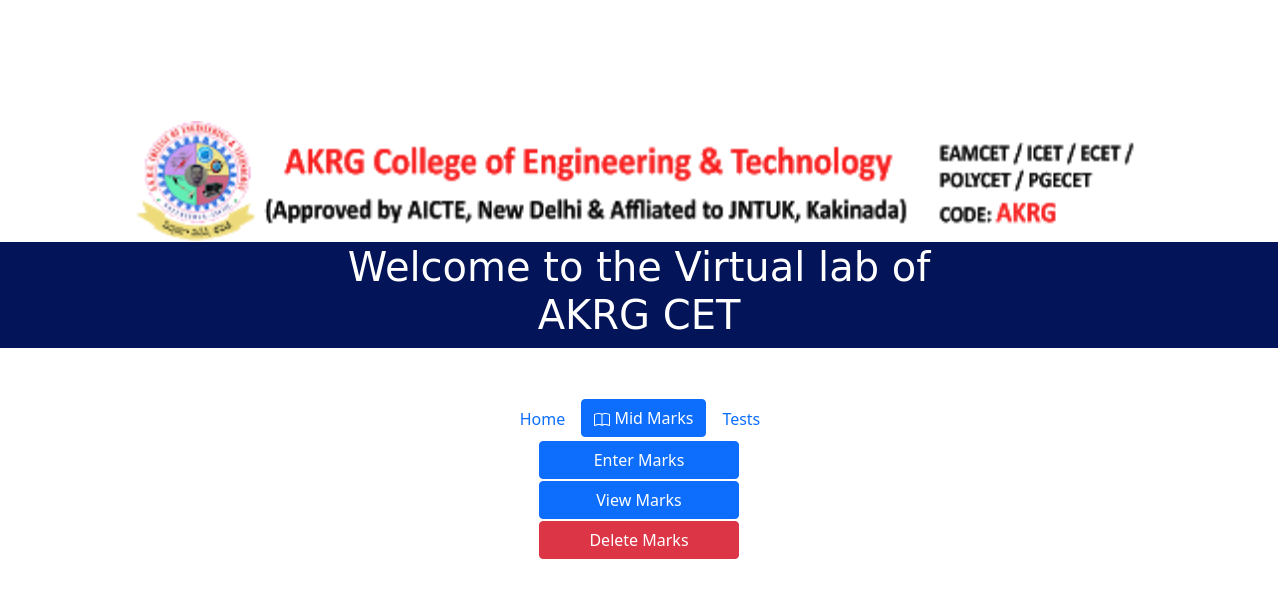
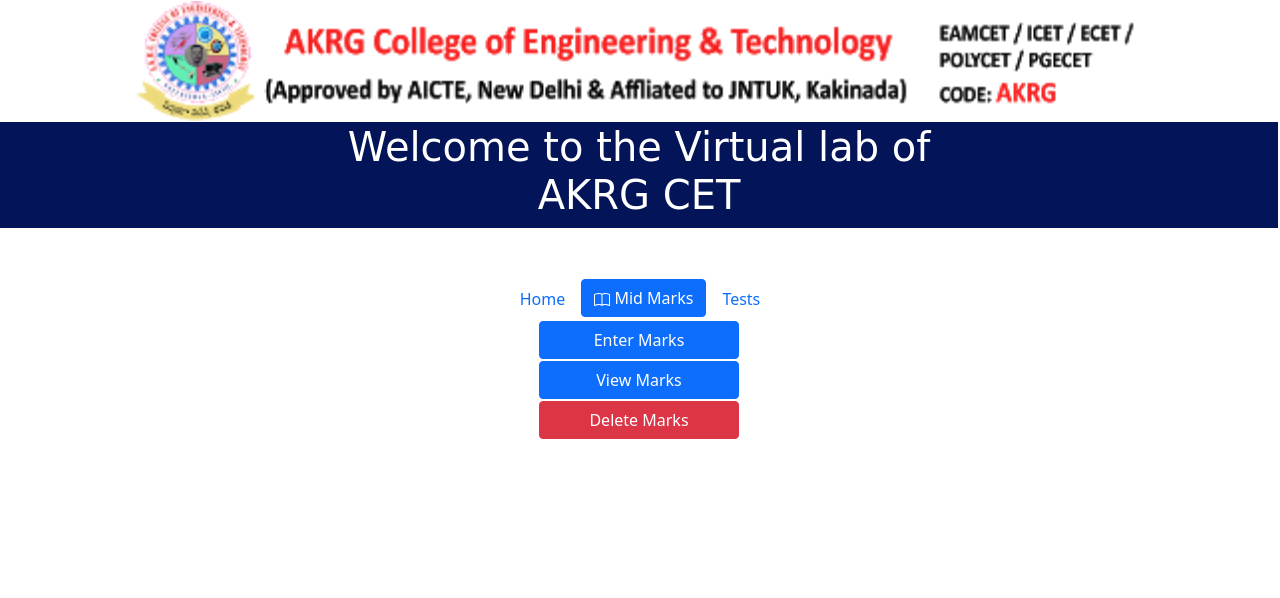
Before and after one commit to sudeepdeep/akrgvlcp1, a Flask app: page /final in a window 1280 px wide. Shown: the top 598 px of the page. Run offline with Flask 2, Linux system fonts and the light colour scheme; some libraries are stand-ins or nearby versions.

Commit message:
Update firebase.html

```diff
--- a/templates/firebase.html
+++ b/templates/firebase.html
@@ -254,7 +254,7 @@ marquee img{
 <script src="https://cdn.jsdelivr.net/npm/bootstrap@5.0.0-beta1/dist/js/bootstrap.min.js" integrity="sha384-pQQkAEnwaBkjpqZ8RU1fF1AKtTcHJwFl3pblpTlHXybJjHpMYo79HY3hIi4NKxyj" crossorigin="anonymous"></script>
 </head>
 <body>
-	<table width="100%" style="margin-top: 120px;">
+	<table width="100%" >
 		<tr>
 		<td align="center" width="100%">
 			<div class = "logo">
```
